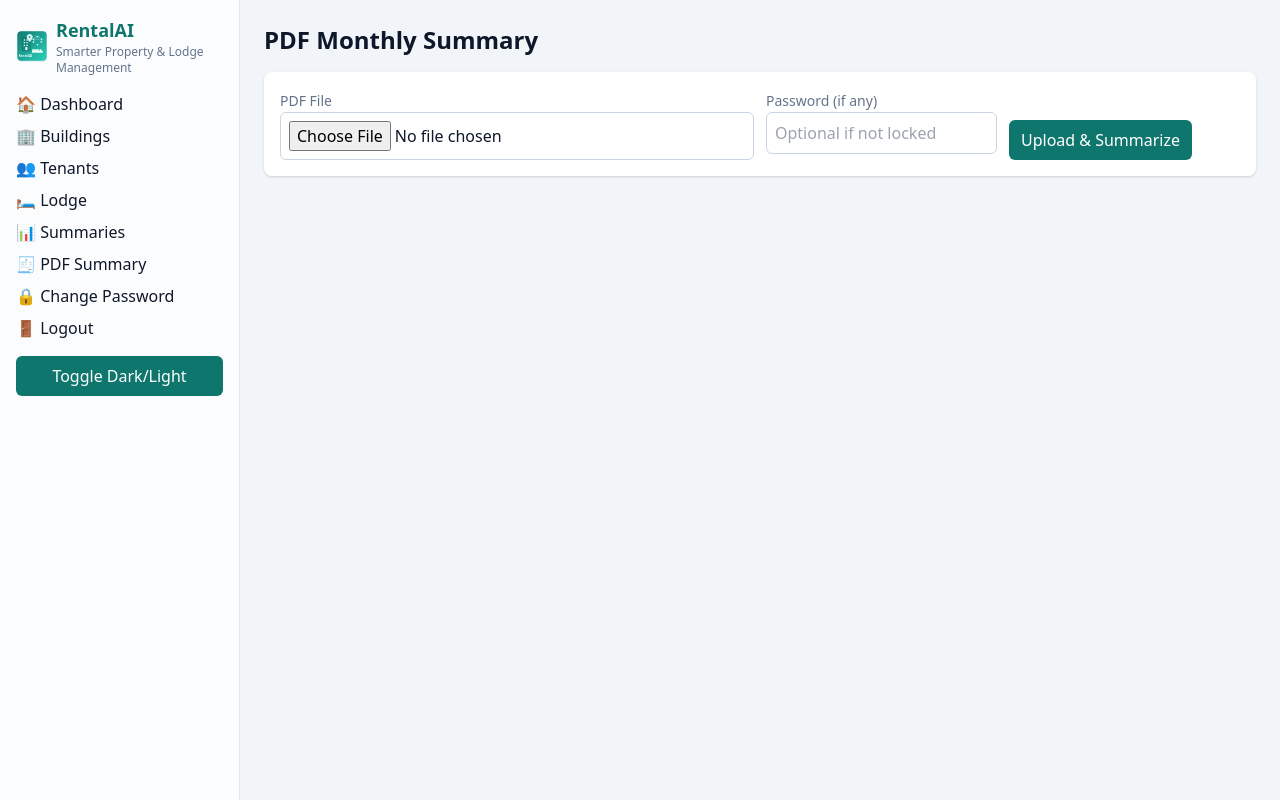
After one commit to bibujohny/rentalAI, a Flask app: page /pdf/summary in a window 1280 px wide. The commit adds this page. Run offline with Flask 3, Linux system fonts and the light colour scheme; a user stored in the database is signed in; some libraries are stand-ins or nearby versions.

Commit message:
feat(pdf): add password-protected PDF upload and month summary (income/expenses) with heuristics; link in sidebar

```diff
--- a/app/__init__.py
+++ b/app/__init__.py
@@ -8,6 +8,7 @@ from .routes.buildings import buildings_bp
 from .routes.tenants import tenants_bp
 from .routes.lodge import lodge_bp
 from .routes.summaries import summaries_bp
+from .routes.pdf_summary import pdf_bp
 from .routes.auth import auth_bp
 from config import config_by_name
 
@@ -34,6 +35,7 @@ def create_app(config_name: str = "default"):
     app.register_blueprint(tenants_bp, url_prefix="/tenants")
     app.register_blueprint(lodge_bp, url_prefix="/lodge")
     app.register_blueprint(summaries_bp)
+    app.register_blueprint(pdf_bp)
 
     with app.app_context():
         db.create_all()
--- /dev/null
+++ b/app/routes/pdf_summary.py
@@ -0,0 +1,55 @@
+from flask import Blueprint, render_template, request, flash
+from flask_login import login_required
+import os
+from werkzeug.utils import secure_filename
+from ..utils.pdf_summary import extract_text_from_pdf, summarize_month
+
+pdf_bp = Blueprint('pdf', __name__, url_prefix='/pdf')
+
+UPLOAD_DIR = 'uploads'
+ALLOWED_EXT = {'.pdf'}
+MAX_SIZE_MB = 10
+
+
+def allowed_file(filename: str) -> bool:
+    _, ext = os.path.splitext(filename.lower())
+    return ext in ALLOWED_EXT
+
+
+@pdf_bp.route('/summary', methods=['GET', 'POST'])
+@login_required
+def summary():
+    result = None
+    if request.method == 'POST':
+        f = request.files.get('file')
+        password = request.form.get('password') or None
+        if not f or f.filename == '':
+            flash('Please choose a PDF file.', 'warning')
+            return render_template('pdf_summary.html', result=None)
+        if not allowed_file(f.filename):
+            flash('Only PDF files are allowed.', 'warning')
+            return render_template('pdf_summary.html', result=None)
+        f.seek(0, os.SEEK_END)
+        size_mb = f.tell() / (1024 * 1024)
+        f.seek(0)
+        if size_mb > MAX_SIZE_MB:
+            flash(f'File too large: {size_mb:.1f} MB (max {MAX_SIZE_MB} MB).', 'warning')
+            return render_template('pdf_summary.html', result=None)
+
+        # Save temporarily
+        os.makedirs(UPLOAD_DIR, exist_ok=True)
+        path = os.path.join(UPLOAD_DIR, secure_filename(f.filename))
+        f.save(path)
+        try:
+            text = extract_text_from_pdf(path, password=password)
+            if not text:
+                flash('Could not extract text. Check password or PDF type (scanned PDFs may need OCR).', 'danger')
+            else:
+                result = summarize_month(text)
+        finally:
+            try:
+                os.remove(path)
+            except Exception:
+                pass
+
+    return render_template('pdf_summary.html', result=result)
--- a/app/templates/base.html
+++ b/app/templates/base.html
@@ -64,6 +64,7 @@
       <a href="{{ url_for('tenants.list_tenants') }}" class="block hover:text-teal-600">👥 Tenants</a>
       <a href="{{ url_for('lodge.list_guests') }}" class="block hover:text-teal-600">🛏️ Lodge</a>
       <a href="{{ url_for('summaries.list_summaries') }}" class="block hover:text-teal-600">📊 Summaries</a>
+      <a href="{{ url_for('pdf.summary') }}" class="block hover:text-teal-600">🧾 PDF Summary</a>
       <a href="{{ url_for('auth.change_password') }}" class="block hover:text-teal-600">🔒 Change Password</a>
       <a href="{{ url_for('auth.logout') }}" class="block hover:text-teal-600">🚪 Logout</a>
     </nav>
--- /dev/null
+++ b/app/templates/pdf_summary.html
@@ -0,0 +1,38 @@
+{% extends 'base.html' %}
+{% block content %}
+<h1 class="text-2xl font-bold mb-4">PDF Monthly Summary</h1>
+<div class="card mb-4">
+  <form method="post" enctype="multipart/form-data" class="grid grid-cols-1 md:grid-cols-4 gap-3">
+    <div class="md:col-span-2">
+      <label class="text-sm text-slate-500">PDF File</label>
+      <input type="file" name="file" accept="application/pdf" class="input" required>
+    </div>
+    <div>
+      <label class="text-sm text-slate-500">Password (if any)</label>
+      <input type="password" name="password" class="input" placeholder="Optional if not locked">
+    </div>
+    <div class="flex items-end">
+      <button class="btn">Upload & Summarize</button>
+    </div>
+  </form>
+</div>
+
+{% if result %}
+<div class="grid grid-cols-1 md:grid-cols-3 gap-4">
+  <div class="p-4 rounded bg-teal-50 dark:bg-slate-700/50">
+    <div class="text-sm text-slate-500">Income</div>
+    <div class="text-3xl font-bold">₹ {{ '%.2f'|format(result.income_total) if result.income_total is not none else result['income_total'] }}</div>
+    <div class="text-xs text-slate-500">Entries: {{ result.income_entries }}</div>
+  </div>
+  <div class="p-4 rounded bg-red-50 dark:bg-slate-700/50">
+    <div class="text-sm text-slate-500">Expenses</div>
+    <div class="text-3xl font-bold">₹ {{ '%.2f'|format(result.expense_total) if result.expense_total is not none else result['expense_total'] }}</div>
+    <div class="text-xs text-slate-500">Entries: {{ result.expense_entries }}</div>
+  </div>
+  <div class="p-4 rounded bg-blue-50 dark:bg-slate-700/50">
+    <div class="text-sm text-slate-500">Net</div>
+    <div class="text-3xl font-bold">₹ {{ '%.2f'|format(result.net) if result.net is not none else result['net'] }}</div>
+  </div>
+</div>
+{% endif %}
+{% endblock %}
--- /dev/null
+++ b/app/utils/pdf_summary.py
@@ -0,0 +1,83 @@
+import re
+from typing import Tuple, Dict
+
+try:
+    import pdfplumber
+except Exception:  # pragma: no cover
+    pdfplumber = None
+
+try:
+    from pypdf import PdfReader
+except Exception:  # pragma: no cover
+    PdfReader = None
+
+
+INCOME_KEYWORDS = [
+    r"\brent\b", r"\blodge\b", r"\breceipt\b", r"\bincome\b", r"\brevenue\b",
+    r"\badvance\b", r"\bdeposit\b", r"\broombooking\b", r"\broombook\b",
+]
+EXPENSE_KEYWORDS = [
+    r"\belectricity\b", r"\bmaintenance\b", r"\bsalary\b", r"\bexpense\b",
+    r"\bpayment\b", r"\boutflow\b", r"\btax\b", r"\bwater\b", r"\brentpaid\b",
+]
+AMOUNT_RE = re.compile(r"(?i)(?:rs\.?|inr|₹)\s*([0-9][0-9,]*(?:\.[0-9]{1,2})?)")
+
+
+def extract_text_from_pdf(path: str, password: str | None = None) -> str:
+    """Extract text from a (possibly encrypted) PDF using pypdf, fallback to pdfplumber."""
+    text = ""
+    # First try pypdf
+    if PdfReader is not None:
+        try:
+            reader = PdfReader(path)
+            if reader.is_encrypted and password:
+                reader.decrypt(password)
+            for page in reader.pages:
+                text += page.extract_text() or "\n"
+        except Exception:
+            text = ""
+    # Fallback to pdfplumber (often better for layout)
+    if not text and pdfplumber is not None:
+        try:
+            with pdfplumber.open(path, password=password) as pdf:
+                for page in pdf.pages:
+                    text += page.extract_text() or "\n"
+        except Exception:
+            pass
+    return text
+
+
+def summarize_month(text: str) -> Dict[str, float | str]:
+    """Heuristic parse. Classify lines into income vs expenses using keyword matches; sum amounts.
+    Returns a dict with totals and small breakdown counts."""
+    income_total = 0.0
+    expense_total = 0.0
+    income_lines = 0
+    expense_lines = 0
+
+    lines = [ln.strip().lower() for ln in text.splitlines() if ln.strip()]
+    for ln in lines:
+        # detect amounts in the line; sum all found amounts on the line
+        amounts = [float(a.replace(',', '')) for a in AMOUNT_RE.findall(ln)]
+        if not amounts:
+            continue
+        amt = sum(amounts)
+        # classify by keywords
+        if any(re.search(k, ln) for k in INCOME_KEYWORDS):
+            income_total += amt
+            income_lines += 1
+        elif any(re.search(k, ln) for k in EXPENSE_KEYWORDS):
+            expense_total += amt
+            expense_lines += 1
+        else:
+            # fallback: positive amounts without keywords are ambiguous; ignore
+            pass
+
+    net = round(income_total - expense_total, 2)
+    return {
+        "income_total": round(income_total, 2),
+        "expense_total": round(expense_total, 2),
+        "net": net,
+        "income_entries": income_lines,
+        "expense_entries": expense_lines,
+    }
--- a/requirements.txt
+++ b/requirements.txt
@@ -6,3 +6,5 @@ sqlalchemy>=2.0.30
 openai>=1.42.0
 python-dateutil>=2.9.0.post0
 pytest>=8.3.3
+pypdf>=5.0.0
+pdfplumber>=0.11.4
```
